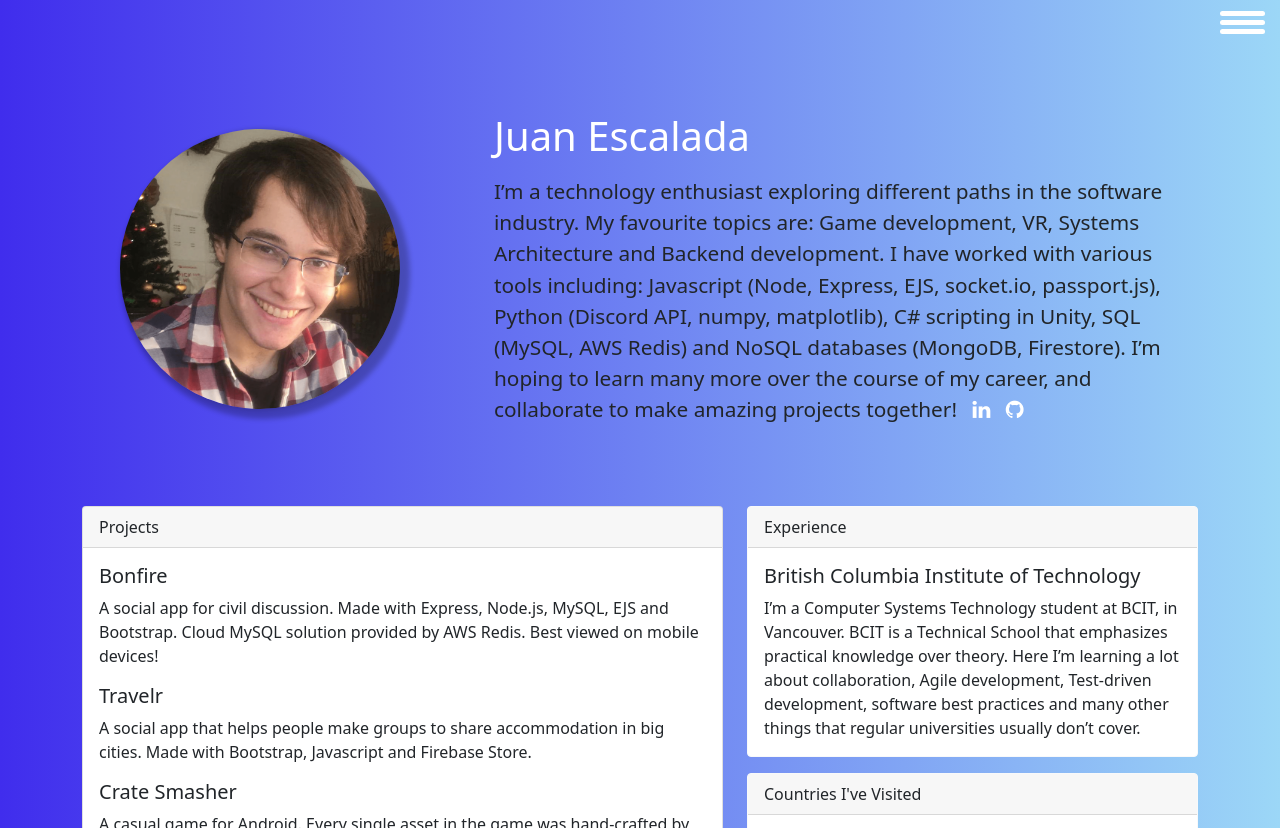
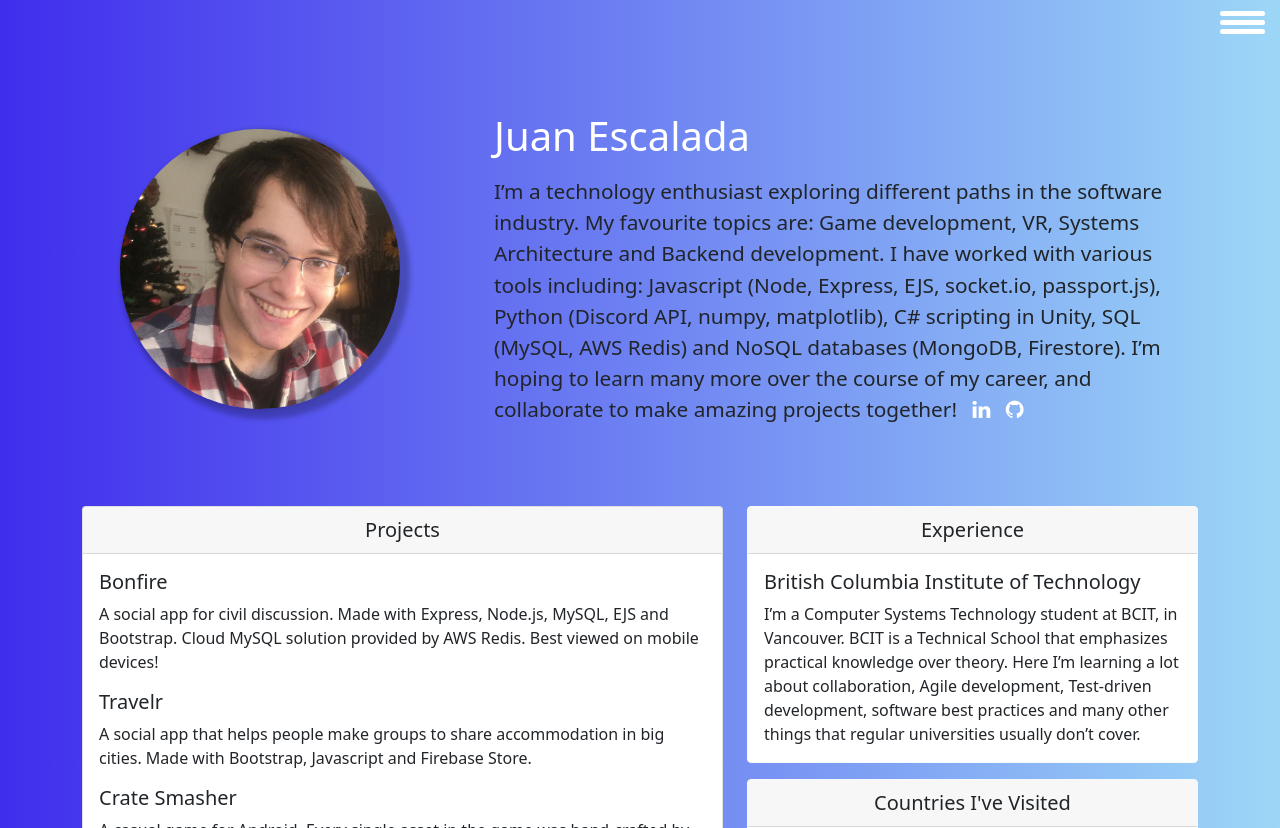
Before and after one commit to MLH-Fellowship/project-team-pythonic, a Flask app: page /profile/juan in a window 1280 px wide. Shown: the top 828 px of the page. Run offline with Flask 2, Linux system fonts and the light colour scheme; some libraries are stand-ins or nearby versions.

Commit message:
centered the card-header for each section

```diff
--- a/app/static/styles/profile.css
+++ b/app/static/styles/profile.css
@@ -1,3 +1,6 @@
+:root {
+    --fs-xl: clamp(0.3rem, 2vw, 1.25rem);
+}
 
 body {
     max-width: 100%;
@@ -144,6 +147,11 @@ body {
     min-width: 26vh;
 }
 
+.card-header{
+    font-size: var(--fs-xl);
+    text-align: center;
+}
+
 .projects {
     top: 280px;
     max-width: 875px;
```
